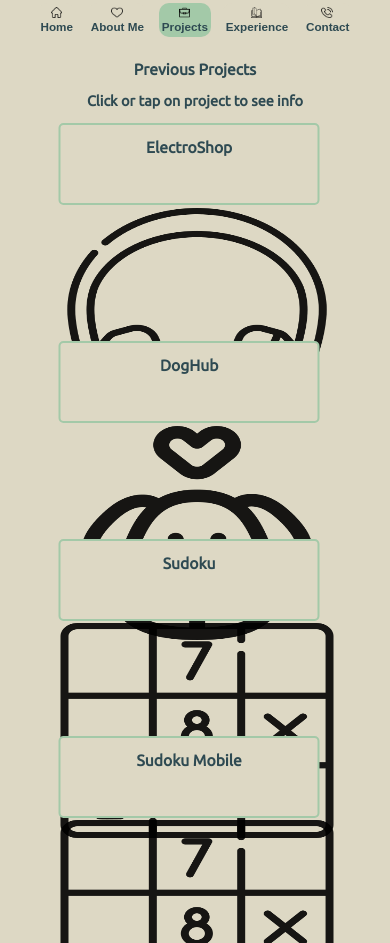
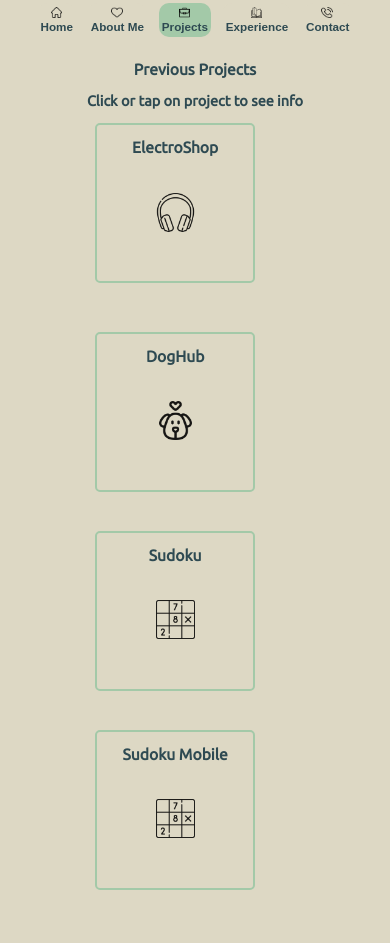
Before and after one commit to Orianamartina/Portfolio, a Next.js app in the folder portfolio/: page / in a window 390 px wide. Both pictures are taken after a click on the button "Projects". Built offline with nearby package versions, Linux system fonts and the light colour scheme.

Commit message:
responsive

```diff
--- a/portfolio/src/app/components/ProjectCard/projectCard.module.css
+++ b/portfolio/src/app/components/ProjectCard/projectCard.module.css
@@ -124,28 +124,24 @@
     .container{
         width:100vw;
     }
+
     .hiddenInfo, .showInfo{
         width: 35vw;
         font-size: 2vw;
 
     }
-    .unClickedImg:hover{
-        transform: scale(1);
-        box-shadow: none
+    .titleAndImage{
+        transform:translateX(40%);
+        height: 40vw;
+        width: 40vw;
     }
-    .clickedImg{
-        width: 35vw;
-        height: 30vw;
+    .titleAndImage:hover{
+        box-shadow: none;
+        transform:translateX(40%);
     }
-    .unClickedImg{
-
-        width: 70vw;
-        height: 55vw;
-    }
-    .titleAndImage{
-        width: 70vw;
-        transform: translateX(15vw);
-
+    .titleAndImageClicked{
+        width: 40vw;
+        height: 40vw;
     }
     .title{
         font-size: 4vw;
```
